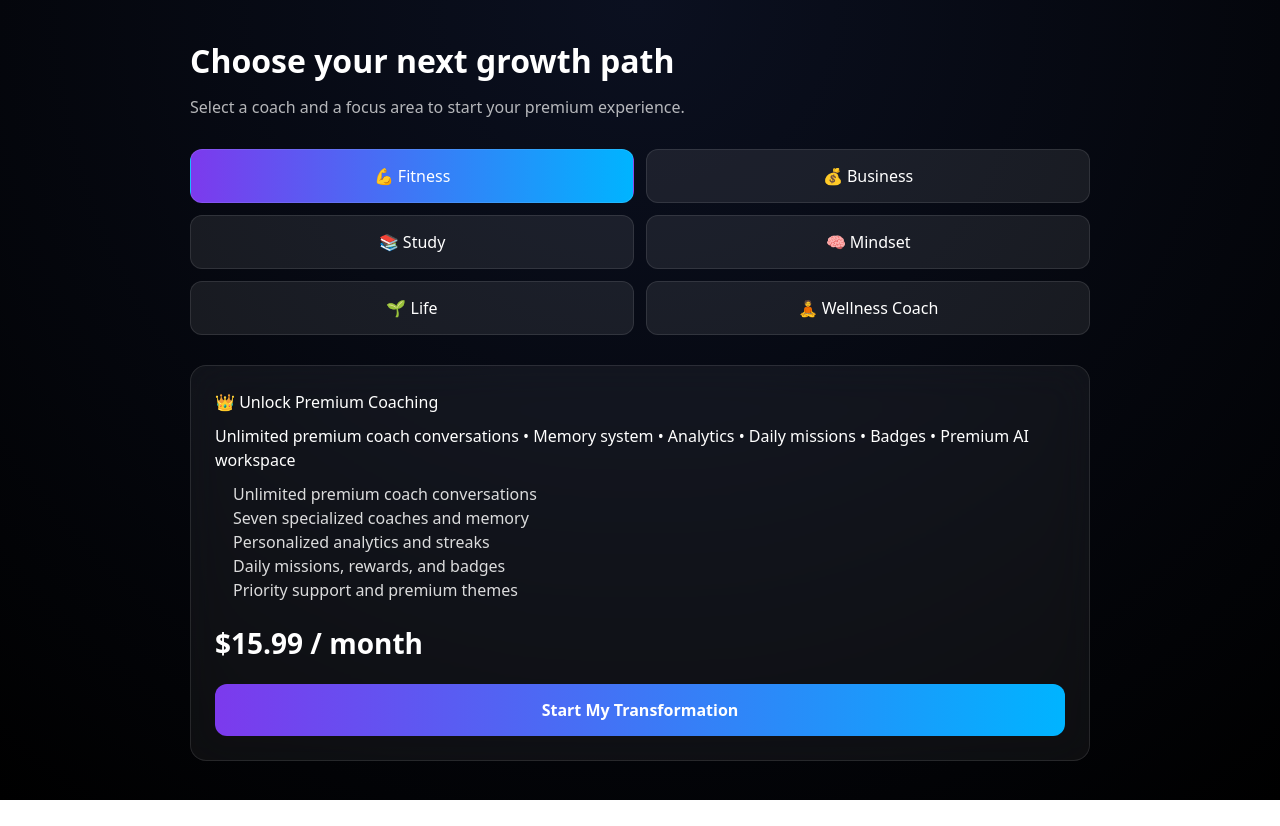
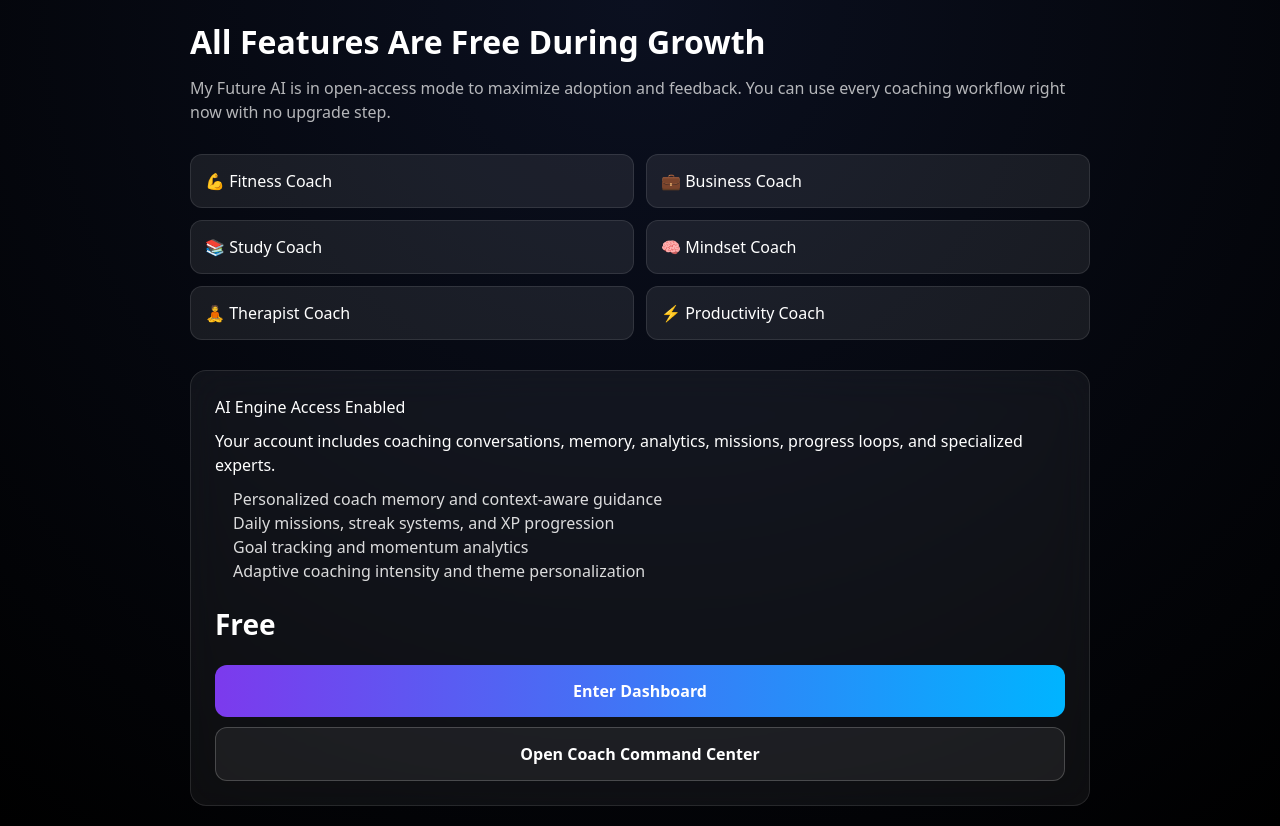
Before and after one commit to shikiouchiha-afk/my-future-ai, a Next.js app: page /pricing in a window 1280 px wide. Before the commit the page ends 800 px from the top, so only its background shows below. Built offline with nearby package versions, Linux system fonts and the light colour scheme; no server answers.

Commit message:
Update My Future AI features and improvements

```diff
--- a/src/app/components/MobileBottomNav.tsx
+++ b/src/app/components/MobileBottomNav.tsx
@@ -6,7 +6,7 @@
 
 const items = [
   { href: "/dashboard", label: "Dashboard", icon: "🏠" },
-  { href: "/premium", label: "Premium", icon: "✨" },
+  { href: "/premium", label: "Coaches", icon: "✨" },
   { href: "/settings", label: "Profile", icon: "👤" },
   { href: "/", label: "Help", icon: "🛟" },
 ];
--- a/src/app/components/Sidebar.tsx
+++ b/src/app/components/Sidebar.tsx
@@ -17,7 +17,7 @@
       </div>
 
       <div className="mt-auto text-sm text-gray-500">
-        Premium 💎
+        Growth Lab
       </div>
     </div>
   );
--- a/src/app/dashboard/page.tsx
+++ b/src/app/dashboard/page.tsx
@@ -17,7 +17,6 @@
   const [xp, setXp] = useState(0);
   const [level, setLevel] = useState(1);
   const [streak] = useState(0);
-  const [plan, setPlan] = useState<"basic" | "premium">("basic");
   const [messages, setMessages] = useState<Message[]>([
     { role: "assistant", content: "I am My Future 🌌 — let’s build your life." },
   ]);
@@ -44,18 +43,6 @@
         behavior: "smooth",
       });
     }
-  };
-
-  const goToPricing = (event?: React.MouseEvent<HTMLButtonElement>) => {
-    event?.preventDefault();
-    event?.stopPropagation();
-
-    if (typeof window !== "undefined") {
-      window.location.assign("/pricing");
-      return;
-    }
-
-    router.push("/pricing");
   };
 
   useEffect(() => {
@@ -88,11 +75,6 @@
 
     checkUser();
   }, [router]);
-
-  useEffect(() => {
-    const stored = localStorage.getItem("plan") as "basic" | "premium" | null;
-    if (stored) setPlan(stored);
-  }, []);
 
   const xpNeeded = (lvl: number) => Math.floor(100 * Math.pow(lvl, 1.5));
   const calculateXP = (text: string) => {
@@ -145,10 +127,6 @@
 
   const sendMessage = async () => {
     if (!input.trim()) return;
-    if (plan === "basic" && level >= 50) {
-      alert("🔒 Upgrade to Premium to continue leveling.");
-      return;
-    }
 
     const userText = input.trim();
     triggerHaptic(12);
@@ -196,13 +174,7 @@
           <div>🌌 My Future AI</div>
           <div className="topRight">
             <div>⭐ Level {level}</div>
-            {plan === "premium" ? (
-              <div className="premiumBadge">👑 Premium</div>
-            ) : (
-              <button type="button" className="upgradeBtn" onClick={goToPricing}>
-                Upgrade
-              </button>
-            )}
+            <div className="premiumBadge">Open Access</div>
           </div>
         </div>
 
--- a/src/app/page.tsx
+++ b/src/app/page.tsx
@@ -54,13 +54,13 @@
       "Visualize progress metrics, trend lines, and behavior patterns to optimize momentum and outcomes.",
   },
   {
-    title: "Premium Systems",
+    title: "Coach Intelligence Engine",
     description:
-      "Unlock advanced insights, deeper response quality, and custom coaching depth designed for serious growth.",
+      "Operate a deeply personalized coaching engine with long-term memory, dynamic missions, and accountable progress loops.",
   },
 ];
 
-const premiumHighlights = [
+const engineHighlights = [
   "Adaptive memory that gets sharper every session",
   "Personalized coaching tone based on your goal context",
   "Instant dashboard insights for daily decision quality",
@@ -113,19 +113,19 @@
     title: "Premium",
     faqs: [
       {
-        question: "What unlocks with Premium?",
+        question: "Why are all features currently free?",
         answer:
-          "Premium gives you deeper AI reasoning, advanced memory, richer analytics, specialized coaching modes, and faster response priority.",
+          "My Future AI is in open-access growth mode so every user can experience the full platform while we collect product feedback at scale.",
       },
       {
-        question: "Will I see the Premium activation sequence every time?",
+        question: "Will billing infrastructure still exist later?",
         answer:
-          "No. The Premium unlock experience appears only the first time a user activates Premium, then future sessions go directly into the app.",
+          "Yes. Stripe, subscription architecture, and premium access control remain integrated in the backend and can be re-enabled cleanly later.",
       },
       {
-        question: "What if my Premium access does not appear right away?",
+        question: "Do I still get the full coaching system now?",
         answer:
-          "Billing and entitlement updates are verified securely. If access does not refresh within a moment, sign back in or contact support for a manual check.",
+          "Yes. Conversations, memory, missions, coach personas, analytics, and progress systems are available during this phase.",
       },
     ],
   },
@@ -252,11 +252,15 @@
       <main className={styles.container}>
         <section className={styles.hero}>
           <div className={styles.heroCopy}>
-            <p className={styles.kicker}>Cinematic AI Growth Platform</p>
-            <h1>MY Future AI</h1>
+            <p className={styles.kicker}>AI Engine Growth Platform</p>
+            <h1>Become 1% Better Every Day.</h1>
             <p className={styles.tagline}>
-              Design the future you want, then execute it with an intelligent system
-              that coaches your goals, habits, and momentum every day.
+              My Future AI is your intelligent personal operating system-an AI-powered
+              life engine that helps you build discipline, improve productivity,
+              strengthen your mindset, grow your business, excel in school, manage
+              your finances, develop healthier habits, and achieve long-term
+              personal growth through personalized coaching and intelligent
+              accountability.
             </p>
             <div className={styles.heroActions}>
               <Link className={styles.primaryButton} href="/signup">
@@ -320,15 +324,16 @@
 
         <section className={styles.premiumPanel}>
           <div>
-            <p className={styles.panelLabel}>Premium Mode</p>
-            <h2>Luxury SaaS design meets deep, practical intelligence.</h2>
+            <p className={styles.panelLabel}>AI Engine Mode</p>
+            <h2>Futuristic design meets disciplined execution intelligence.</h2>
             <p>
-              Every interaction is tuned for clarity, structure, and measurable growth
-              so your progress feels intentional, not random.
+              Every interaction is tuned for clarity, measurable growth, and
+              intelligent accountability so daily action compounds into real life
+              progress.
             </p>
           </div>
           <ul className={styles.highlightList}>
-            {premiumHighlights.map((item) => (
+            {engineHighlights.map((item) => (
               <li key={item}>{item}</li>
             ))}
           </ul>
@@ -364,8 +369,8 @@
                 <h2 id="help-center-title">Answers built for a real AI growth platform.</h2>
               </div>
               <p className={styles.helpFooterCopy}>
-                Explore the most important questions across onboarding, Premium,
-                coaching, progress, and account protection. Everything is organized
+                Explore the most important questions across onboarding, coaching,
+                progress, and account protection. Everything is organized
                 to help users move fast and trust the product.
               </p>
             </div>
@@ -417,8 +422,8 @@
                 </p>
               </div>
               <nav className={styles.footerLinks} aria-label="Footer links">
-                <Link href="/pricing">Pricing</Link>
-                <Link href="/premium">Premium</Link>
+                <Link href="/dashboard">Dashboard</Link>
+                <Link href="/premium">Coaches</Link>
                 <Link href="/privacy">Privacy</Link>
                 <Link href="/terms">Terms</Link>
               </nav>
@@ -432,7 +437,7 @@
                 </p>
               </div>
               <p className={styles.footerTrustNote}>
-                Premium guidance, secure account systems, and a product experience built to feel trustworthy at scale.
+                Secure account systems and a coaching experience designed to feel trustworthy at scale.
               </p>
             </div>
           </section>
--- a/src/app/pricing/page.tsx
+++ b/src/app/pricing/page.tsx
@@ -1,105 +1,47 @@
 "use client";
 
-import { useState } from "react";
 import { useRouter } from "next/navigation";
-import { supabase } from "@/lib/supabaseClient";
 
 export default function PricingPage() {
   const router = useRouter();
-  const [loading, setLoading] = useState(false);
-  const [selectedCoach, setSelectedCoach] = useState<string>("fitness");
-
-  const coaches = [
-    { id: "fitness", name: "💪 Fitness" },
-    { id: "business", name: "💰 Business" },
-    { id: "study", name: "📚 Study" },
-    { id: "mindset", name: "🧠 Mindset" },
-    { id: "life", name: "🌱 Life" },
-    { id: "wellness", name: "🧘 Wellness Coach" },
-  ];
-
-  const startCheckout = async () => {
-    try {
-      setLoading(true);
-
-      const { data: sessionData } = await supabase.auth.getSession();
-      const token = sessionData.session?.access_token;
-      if (!token) {
-        alert("Please sign in first to continue checkout.");
-        router.push("/login");
-        return;
-      }
-
-      const res = await fetch("/api/stripe/checkout", {
-        method: "POST",
-        headers: {
-          "Content-Type": "application/json",
-          Authorization: `Bearer ${token}`,
-        },
-        body: JSON.stringify({
-          coach: selectedCoach,
-        }),
-      });
-
-      const data = await res.json();
-
-      if (data?.url) {
-        window.location.href = data.url;
-      } else {
-        alert("Checkout failed");
-      }
-    } catch (err) {
-      console.error(err);
-      alert("Something went wrong");
-    } finally {
-      setLoading(false);
-    }
-  };
 
   return (
     <div className="page">
       <div className="container">
-
-        <h1 className="title">Choose your next growth path</h1>
+        <h1 className="title">All Features Are Free During Growth</h1>
         <p className="subtitle">
-          Select a coach and a focus area to start your premium experience.
+          My Future AI is in open-access mode to maximize adoption and feedback.
+          You can use every coaching workflow right now with no upgrade step.
         </p>
 
-        <div className="coachGrid">
-          {coaches.map((c) => (
-            <button
-              key={c.id}
-              onClick={() => setSelectedCoach(c.id)}
-              className={`coachCard ${selectedCoach === c.id ? "active" : ""}`}
-            >
-              {c.name}
-            </button>
-          ))}
+        <div className="coachGrid" role="list" aria-label="Available coaching systems">
+          <div className="coachCard" role="listitem">💪 Fitness Coach</div>
+          <div className="coachCard" role="listitem">💼 Business Coach</div>
+          <div className="coachCard" role="listitem">📚 Study Coach</div>
+          <div className="coachCard" role="listitem">🧠 Mindset Coach</div>
+          <div className="coachCard" role="listitem">🧘 Therapist Coach</div>
+          <div className="coachCard" role="listitem">⚡ Productivity Coach</div>
         </div>
 
         <div className="premiumBox">
-          <h2>👑 Unlock Premium Coaching</h2>
+          <h2>AI Engine Access Enabled</h2>
           <p>
-            Unlimited premium coach conversations • Memory system • Analytics •
-            Daily missions • Badges • Premium AI workspace
+            Your account includes coaching conversations, memory, analytics,
+            missions, progress loops, and specialized experts.
           </p>
 
           <ul>
-            <li>Unlimited premium coach conversations</li>
-            <li>Seven specialized coaches and memory</li>
-            <li>Personalized analytics and streaks</li>
-            <li>Daily missions, rewards, and badges</li>
-            <li>Priority support and premium themes</li>
+            <li>Personalized coach memory and context-aware guidance</li>
+            <li>Daily missions, streak systems, and XP progression</li>
+            <li>Goal tracking and momentum analytics</li>
+            <li>Adaptive coaching intensity and theme personalization</li>
           </ul>
 
-          <div className="price">$15.99 / month</div>
+          <div className="price">Free</div>
 
-          <button
-            className="cta"
-            onClick={startCheckout}
-            disabled={loading}
-          >
-            {loading ? "Processing..." : "Start My Transformation"}
+          <button className="cta" onClick={() => router.push("/dashboard")}>Enter Dashboard</button>
+          <button className="secondary" onClick={() => router.push("/premium")}>
+            Open Coach Command Center
           </button>
         </div>
       </div>
@@ -144,12 +86,7 @@
           background: rgba(255,255,255,0.08);
           border: 1px solid rgba(255,255,255,0.1);
           color: white;
-          cursor: pointer;
           min-height: 44px;
-        }
-
-        .coachCard.active {
-          background: linear-gradient(90deg, #7c3aed, #00b4ff);
         }
 
         .premiumBox {
@@ -187,6 +124,20 @@
           font-weight: 700;
           cursor: pointer;
         }
+
+        .secondary {
+          margin-top: 10px;
+          width: 100%;
+          padding: 14px;
+          min-height: 46px;
+          border-radius: 12px;
+          border: 1px solid rgba(255,255,255,0.2);
+          background: rgba(255,255,255,0.06);
+          color: white;
+          font-weight: 600;
+          cursor: pointer;
+        }
+
         @media (max-width: 760px) {
           .coachGrid {
             grid-template-columns: 1fr;
--- /dev/null
+++ b/src/lib/featureFlags.ts
@@ -0,0 +1,5 @@
+export const FREE_GROWTH_MODE = true;
+
+export function isFreeGrowthModeEnabled() {
+  return FREE_GROWTH_MODE;
+}
--- a/src/lib/premiumAccess.ts
+++ b/src/lib/premiumAccess.ts
@@ -1,3 +1,5 @@
+import { isFreeGrowthModeEnabled } from "@/lib/featureFlags";
+
 export const PREMIUM_EMAILS = ["shikiouchiha@gmail.com"];
 
 export function isPremiumEmail(email?: string | null) {
@@ -11,6 +13,10 @@
   isAdmin?: boolean | null;
   cookiePremium?: boolean;
 }) {
+  if (isFreeGrowthModeEnabled()) {
+    return true;
+  }
+
   return Boolean(
     options?.isAdmin ||
     options?.profilePremium ||
```
